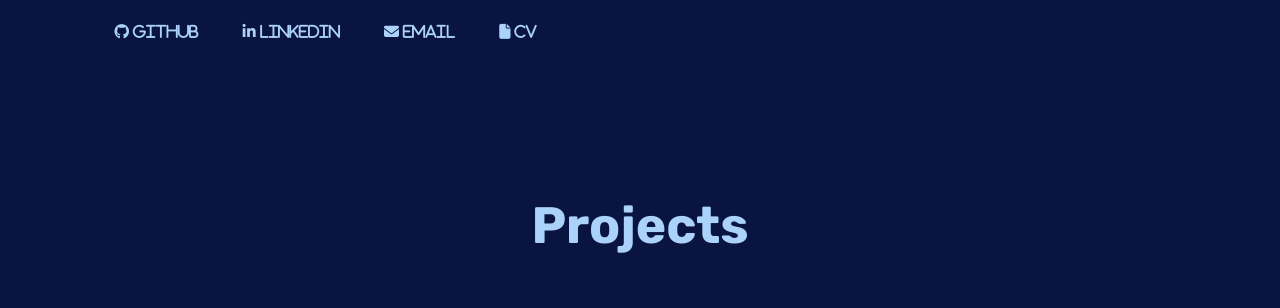
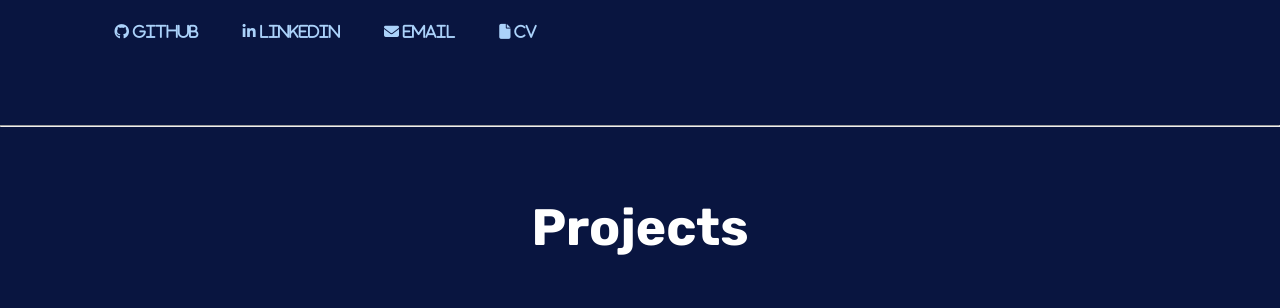
Before and after one commit to MarineCrou/Portfolio, a website: page index.html in a window 1280 px wide. Shown: the part 1478-1786 px from the top of the page. Drawn offline with nearby package versions, Linux system fonts and the light colour scheme; a web font is replaced by a local one.

Commit message:
final edits on desktop

```diff
--- a/app.js
+++ b/app.js
@@ -14,7 +14,7 @@ document.addEventListener("DOMContentLoaded", (event) => {
     .typeString('A FULLSTACK <span class="h1-spans"> SOFTWARE Engineer</span>.')
     .pauseFor(1000)
     .typeString(
-      `<br/><a href="mailto:marine.m.crouzet@gmail.com" class="js-header-email" style='font-size: 3vw;'
+      `<br/><a href="mailto:marine.m.crouzet@gmail.com" class="js-header-email" style='font-size: 1.5vw;'
           >Hire Me:<span class="email-span"> marine.m.crouzet@gmail.com</span></a
         >`
     )
--- a/index.html
+++ b/index.html
@@ -150,7 +150,9 @@
     </section>
 
     <!-- Projects -->
+
     <section id="project-section">
+      <hr />
       <h2>Projects</h2>
 
       <div class="projects-container">
--- a/styles.css
+++ b/styles.css
@@ -243,6 +243,9 @@ p {
 }
 
 /* --------------------- Projects section --------------------- */
+hr {
+  margin: 0;
+}
 #project-section {
   background-color: var(--color-dark-blue);
   padding-bottom: 5%;
@@ -254,8 +257,7 @@ p {
   font-family: "Rubik", sans-serif;
   padding: 70px;
   padding-bottom: 0;
-  background-color: var(--color-dark-blue);
-  color: var(--color-light-blue);
+  color: var(--color-white);
   margin: 0;
 }
 
```
